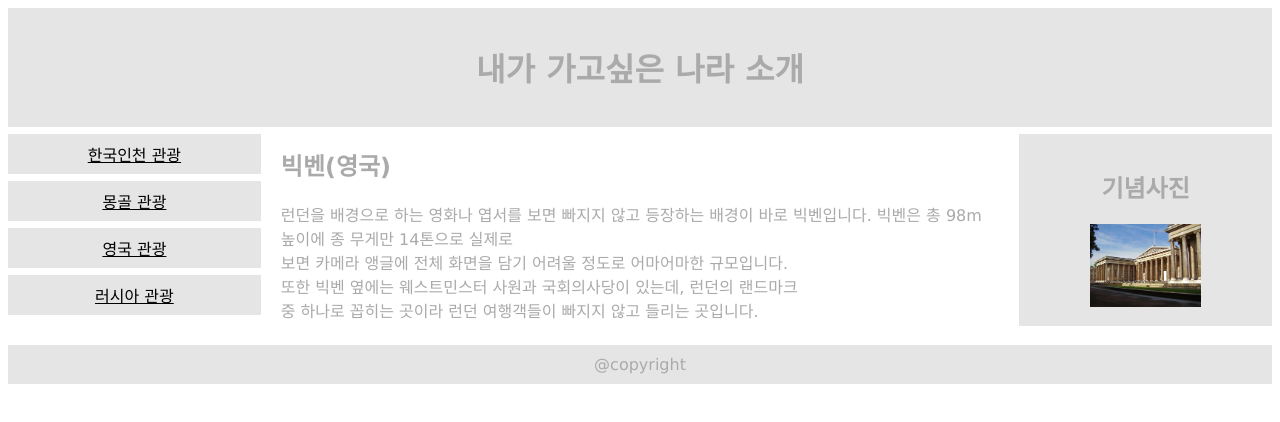
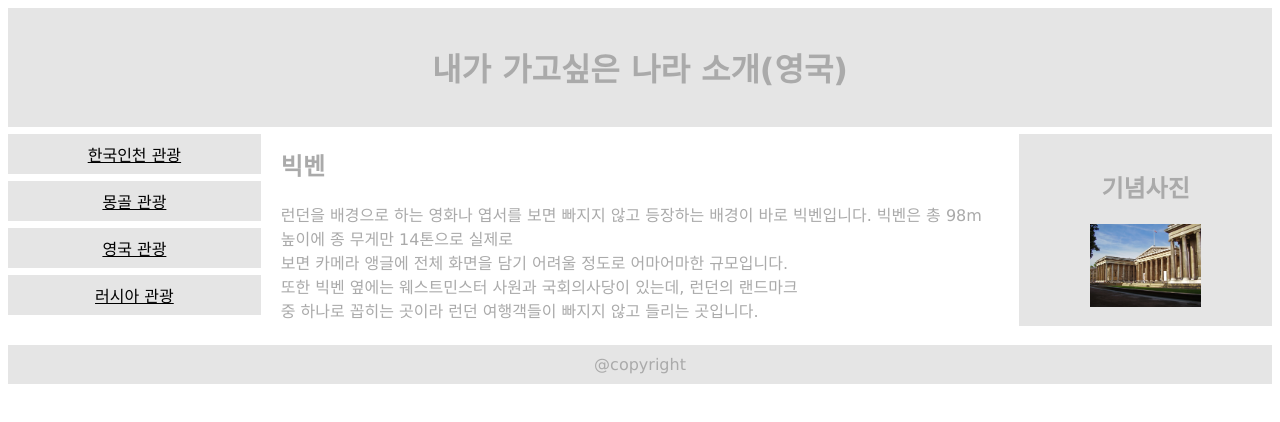
Before and after one commit to Lee3687/Lee3687.github-, a plain HTML site: page England.html in a window 1280 px wide. Drawn offline with Linux system fonts and the light colour scheme.

Commit message:
Add files via upload

```diff
--- a/England.html
+++ b/England.html
@@ -47,7 +47,7 @@
   <body style="font-family: verdana; color: #aaaaaa;">
 
     <div style="background-color:#e5e5e5; padding: 15px; text-align: center;">
-        <h1>내가 가고싶은 나라 소개</h1>
+        <h1>내가 가고싶은 나라 소개(영국)</h1>
     </div>
 
         <div style="overflow: auto;">
@@ -60,7 +60,7 @@
 
 
             <div class="main">
-                <h2>빅벤(영국)</h2>
+                <h2>빅벤</h2>
                 <p name="pp">런던을 배경으로 하는 영화나 엽서를 보면 빠지지 않고 등장하는 배경이 바로 빅벤입니다. 빅벤은 총 98m 높이에 종 무게만 14톤으로 실제로  <br>
                      보면 카메라 앵글에 전체 화면을 담기 어려울 정도로 어마어마한 규모입니다. <br>
                      또한 빅벤 옆에는 웨스트민스터 사원과 국회의사당이 있는데, 런던의 랜드마크 <br>
```
